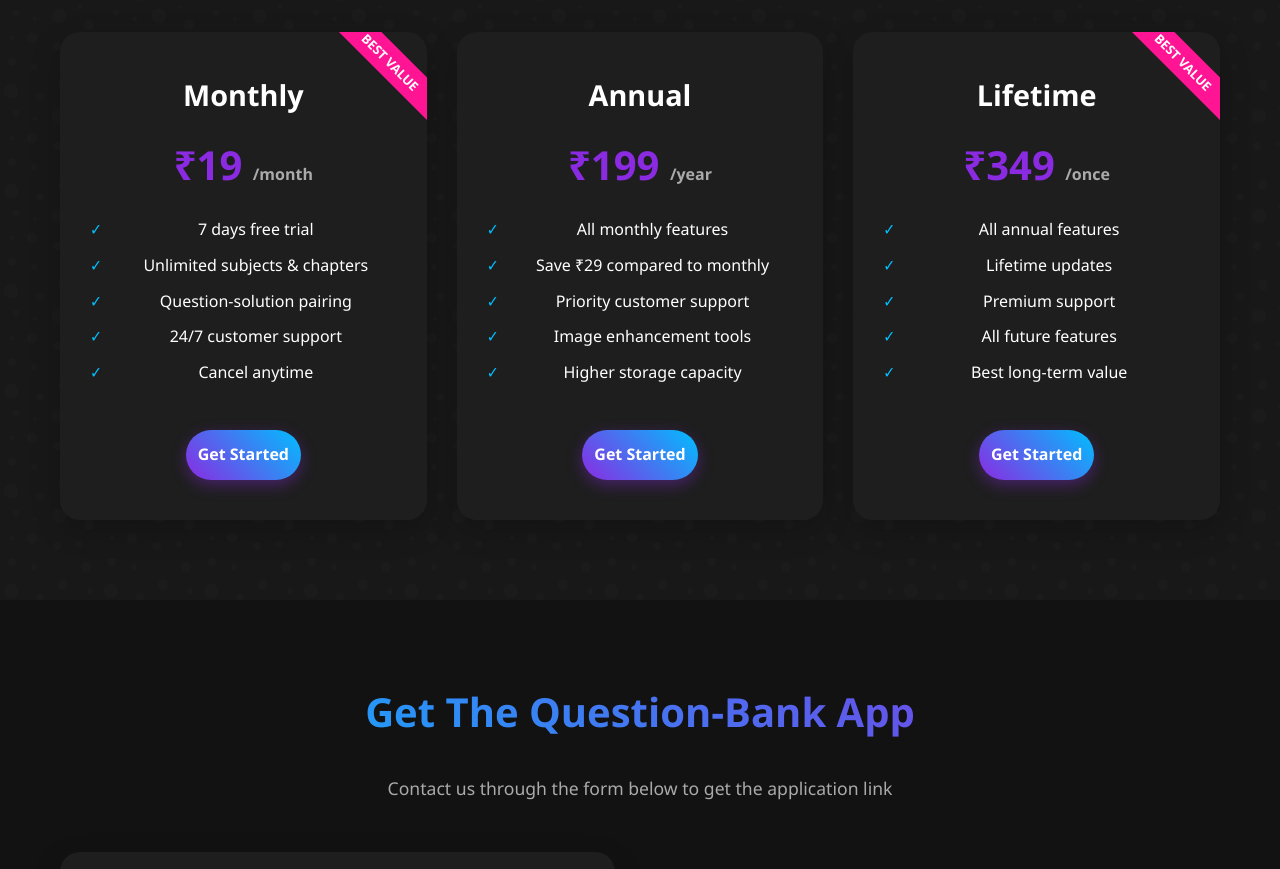
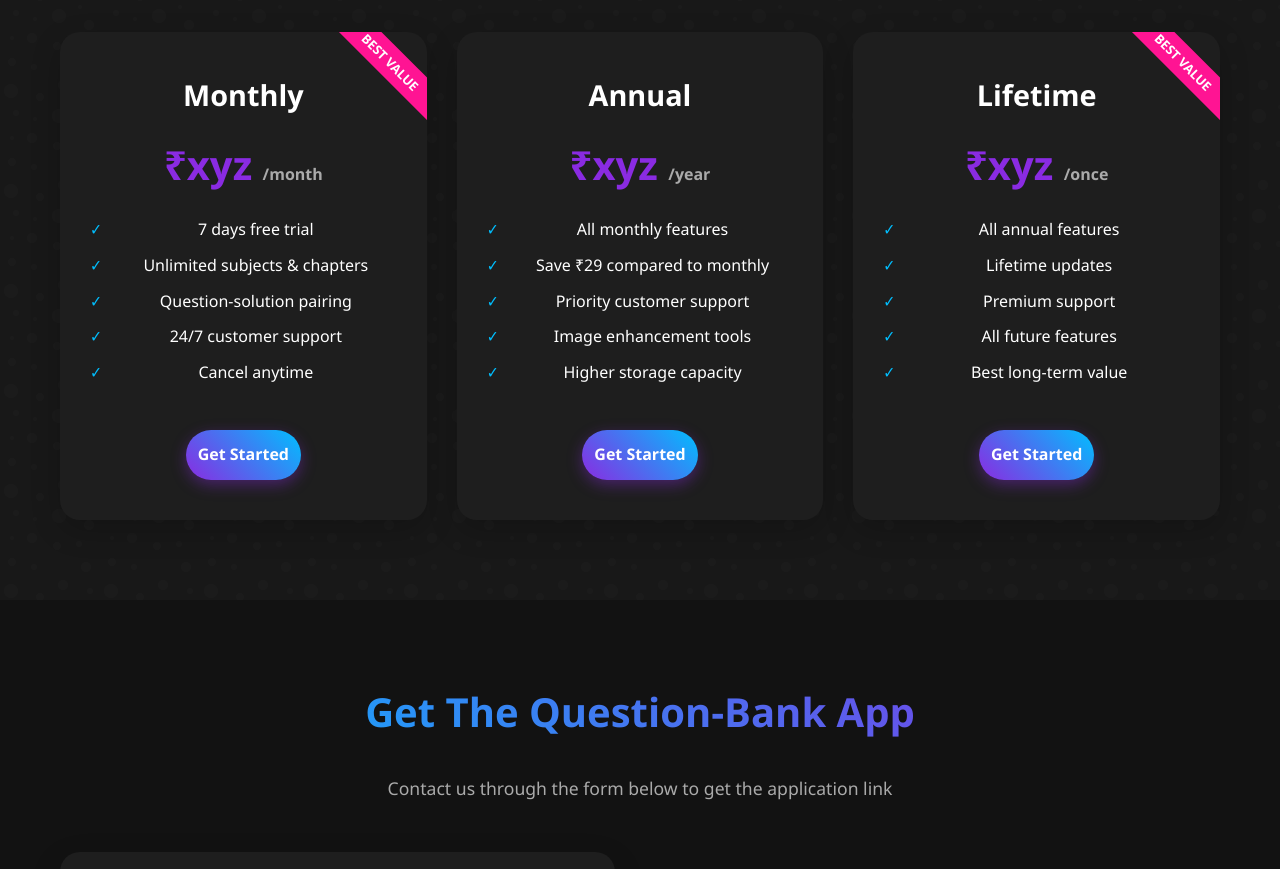
Before and after one commit to codearena07/QBcontact, a plain HTML site: page index.html in a window 1280 px wide. Shown: the part 2820-3689 px from the top of the page. Drawn offline with nearby package versions, Linux system fonts and the light colour scheme.

Commit message:
Add files via upload

```diff
--- a/index.html
+++ b/index.html
@@ -915,7 +915,7 @@
             <div class="pricing-grid">
                 <div class="pricing-card animated popular">
                     <h3 class="plan-name">Monthly</h3>
-                    <div class="price">₹19 <span>/month</span></div>
+                    <div class="price">₹xyz <!--19--> <span>/month</span></div>
                     <ul class="pricing-features">
                         <li>7 days free trial</li>
                         <li>Unlimited subjects & chapters</li>
@@ -927,7 +927,7 @@
                 </div>
                 <div class="pricing-card animated">
                     <h3 class="plan-name">Annual</h3>
-                    <div class="price">₹199 <span>/year</span></div>
+                    <div class="price">₹xyz <!--199--> <span>/year</span></div>
                     <ul class="pricing-features">
                         <li>All monthly features</li>
                         <li>Save ₹29 compared to monthly</li>
@@ -939,7 +939,7 @@
                 </div>
                 <div class="pricing-card animated popular">
                     <h3 class="plan-name">Lifetime</h3>
-                    <div class="price">₹349 <span>/once</span></div>
+                    <div class="price">₹xyz<!--349--> <span>/once</span></div>
                     <ul class="pricing-features">
                         <li>All annual features</li>
                         <li>Lifetime updates</li>
```
